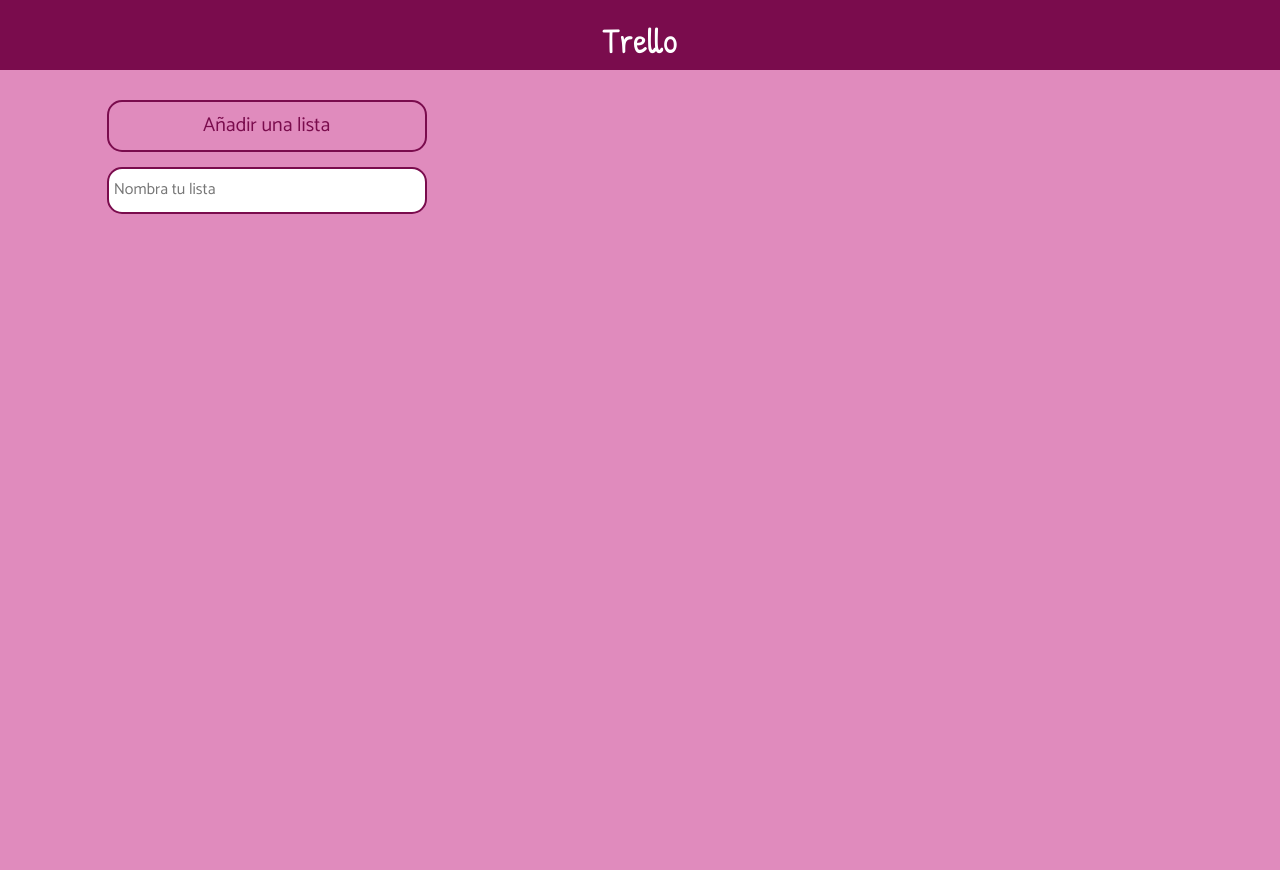
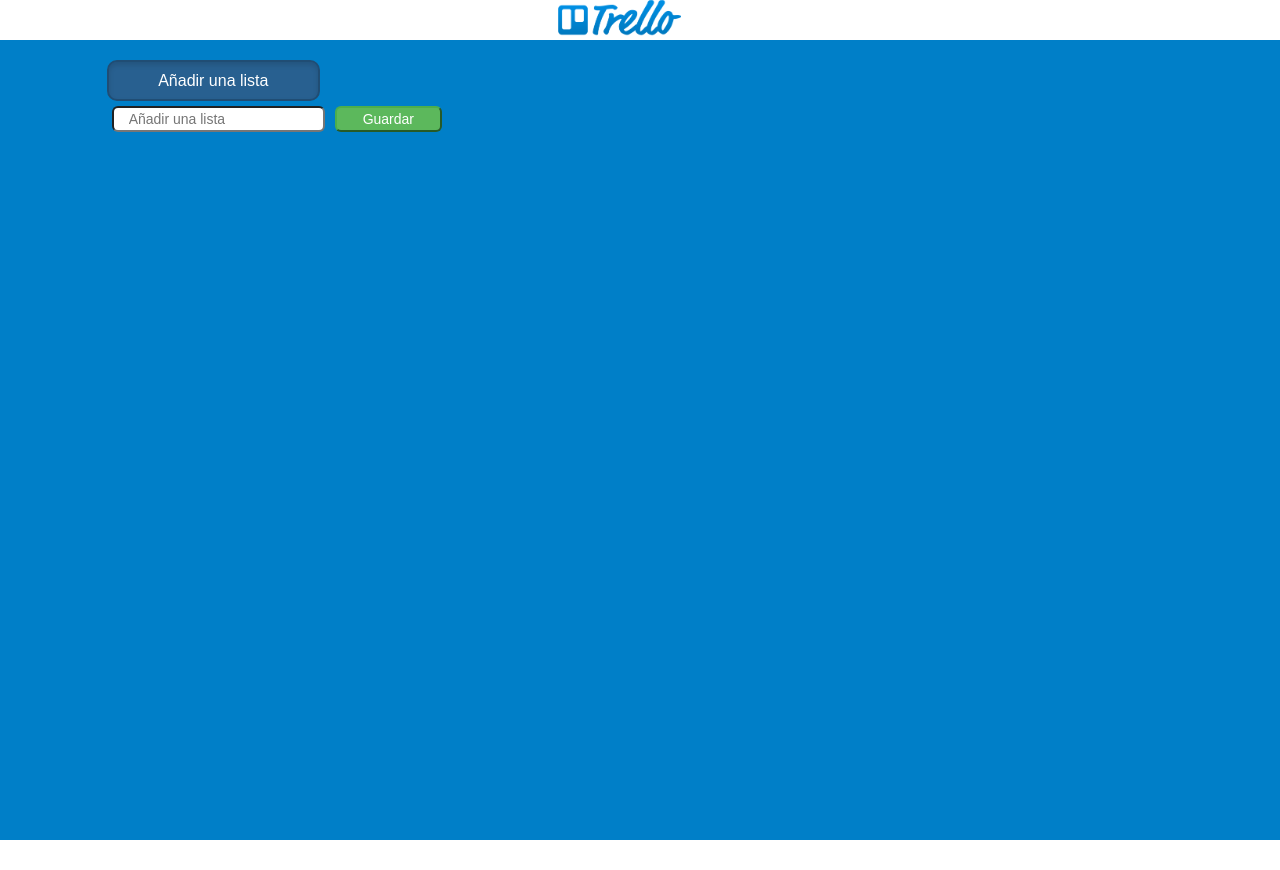
Before and after one commit to Patriciadisain/trello, a plain HTML site: page index.html in a window 1280 px wide. Both pictures are taken after a click on the element "Añadir una lista". After the commit the page ends 840 px from the top, so only its background shows below. Drawn offline with Linux system fonts and the light colour scheme.

Commit message:
Se crea boton de agregar, agrega la lista, falta que se ajuste

```diff
--- a/css/main.css
+++ b/css/main.css
@@ -1,36 +1,52 @@
 /*Este es mi css*/
+*{
+    font-family: Arial;
+}
 .row{
     margin: 0;
 }
+img{
+    height: 40px;
+}
 nav{
-    font-family: 'Patrick Hand', cursive !important;
-    background-color: #7A0C4D;
-    color: white;
-    text-align: center;
+    background-color: white;
+/*    color: white;
+    text-align: center;*/
 }
 .contenido{
-    background-color: #e08bbd;
+    background-color: #007FC8;
     height: 800px;
 }
 .agregar{
-    border-radius: 15px;
-    padding: 10px 5px;
-    font-size: 20px;
+    border-radius: 10px;
+    padding: 8px 4px;
+    font-size: 16px;
     text-align: center;
-    margin-top: 30px;
-    border: 2px solid #7A0C4D;
-    font-family: 'Catamaran', sans-serif;
-    color: #7A0C4D;
+    margin-top: 20px;
+    border: 2px solid #009FDF;
+    color: #009FDF;
 }
 .agregar:hover{
     border: 2px solid white;
     color: white;
 }
 .inputLista{
-    border-radius: 15px;
-    padding: 10px 5px;
-    font-size: 16px;
-    margin-top: 15px;
-    border: 2px solid #7A0C4D;
-    font-family: 'Catamaran', sans-serif;
+    border-radius: 6px;
+    border: 1px solid ;
+    padding: 8px 4px;
+    font-size: 14px;
+    margin-top: 10px;
+    display: inline-block;
 }
+.agregarNuevo{
+    border-radius: 6px;
+    margin: 5px;
+}
+.divPost{
+    border-radius: 6px;
+    border: 2px solid #009FDF;
+    font-size: 14px;
+    margin: 10px;
+    background-color: #009FDF;
+    display: block;
+}
--- a/index.html
+++ b/index.html
@@ -3,7 +3,7 @@
   <head>
     <title>Trello</title>
     <meta charset="UTF-8">
-    <link rel="icon" type="image/png" href="imagen/trello-ico.png" />
+    <link rel="icon" type="image/png" href="imagen/favicon.png" />
     <link rel="stylesheet" href="css/font-awesome.min.css">
     <link href="https://fonts.googleapis.com/css?family=Patrick+Hand" rel="stylesheet">
     <link href="https://fonts.googleapis.com/css?family=Catamaran" rel="stylesheet">
@@ -13,15 +13,15 @@
   <body>
   <nav>
     <div class="container-fluid">
-      <h1>Trello</h1>
-    </div>
+      <div class="row">
+        <a href="index.html" class=" col-sm-push-5 col-sm-2 img-responsive"><img src="imagen/trello-logo-blue.png" alt="logo"></a>
+      </div>
   </nav>
   <section class="contenido">
       <div class="row">
-        <span class="agregar btn col-sm-push-1 col-sm-3">Añadir una lista</span>
+        <span class="agregar btn btn-primary btn-lg active col-sm-push-1 col-sm-2">Añadir una lista</span>
       </div>
-      <div class="row">
-        <div class="nuevaLista"></div>
+      <div class="row nuevaLista" id="contenedorPost">
       </div>
   </section>
     <script src="js/jquery-3.1.1.min (1).js"></script>
--- a/js/script.js
+++ b/js/script.js
@@ -8,8 +8,28 @@
 	var nuevaLista = 0;
 	// preguntar si hay más inputs
 	$('.agregar').click(function() {
-		nuevaLista = nuevaLista + 1;
-        $('.nuevaLista').append('<input type="text" placeholder="Nombra tu lista" class="col-sm-push-1 col-sm-3 inputLista" id="'+nuevaLista+'">');
+		// nuevaLista = nuevaLista + 1;
+        $('.nuevaLista').append('<input type="text" placeholder="Añadir una lista" class="col-sm-push-1 col-sm-2 agregarNuevo" id="nuevaLista"> <button class="btn-success agregarNuevo col-sm-push-1 col-sm-1" onclick="agregarLista()">Guardar</button>');
    	});
+   	// postear el valor del input
+
+
 });
 // Si nueva lista es menor a 1 crear el input
+function agregarLista (){
+	var contenedorPost = document.getElementById('contenedorPost');
+	var valorInput = document.getElementsByTagName('input')[0].value;
+	var post = document.createElement('div');
+	var parrafoLista = document.createElement('p');
+	var nodoLista = document.createTextNode(valorInput);
+	var botonTarjeta = document.createElement('button');
+	var nodoBoton = document.createTextNode('Añadir tarjeta');
+	post.setAttribute("class", "divPost col-sm-2 col-sm-offset-1 ");
+	// // parentar
+	parrafoLista.appendChild(nodoLista);
+	contenedorPost.appendChild(post);
+	botonTarjeta.appendChild(nodoBoton);
+	post.appendChild(parrafoLista);
+	post.appendChild(nodoLista);
+	post.appendChild(botonTarjeta);
+};
```
Also changed, not shown: imagen/favicon.png (added), imagen/perfil.jpg (added), imagen/trello-logo-blue.png (added).
